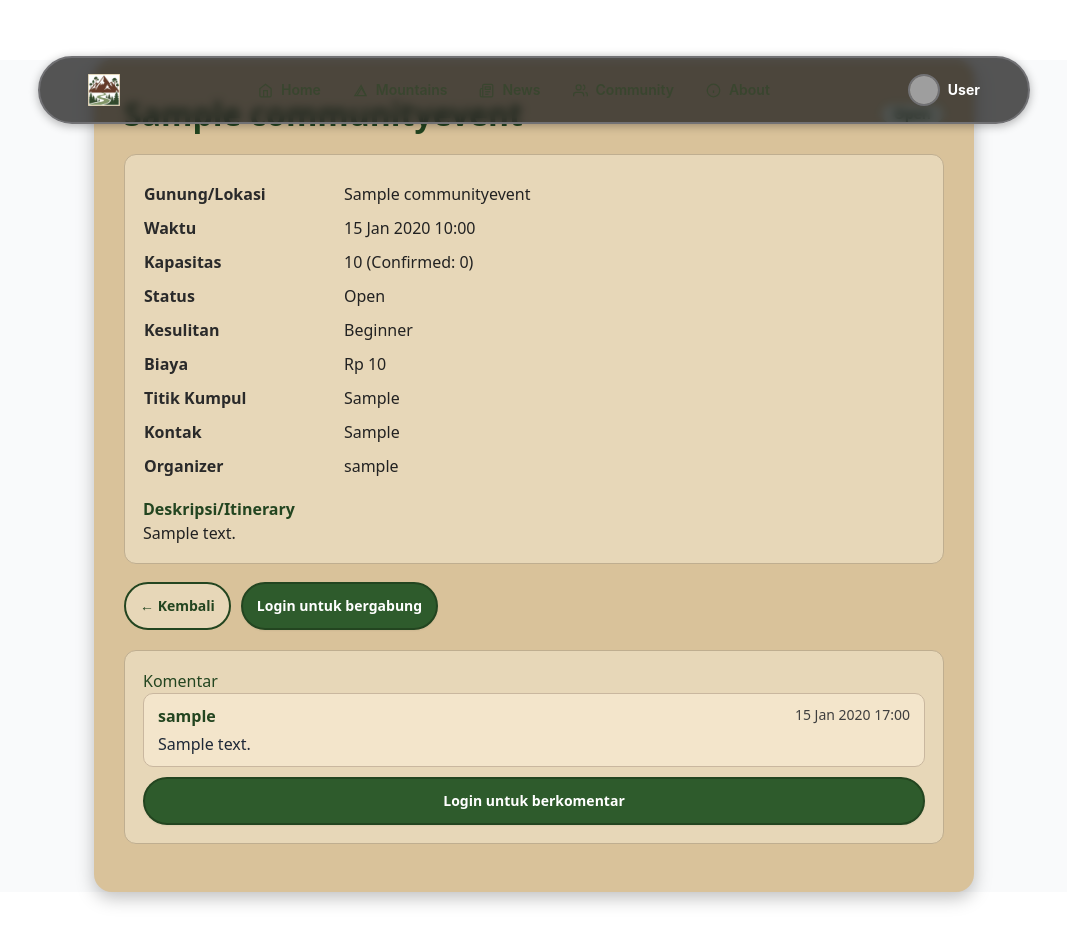
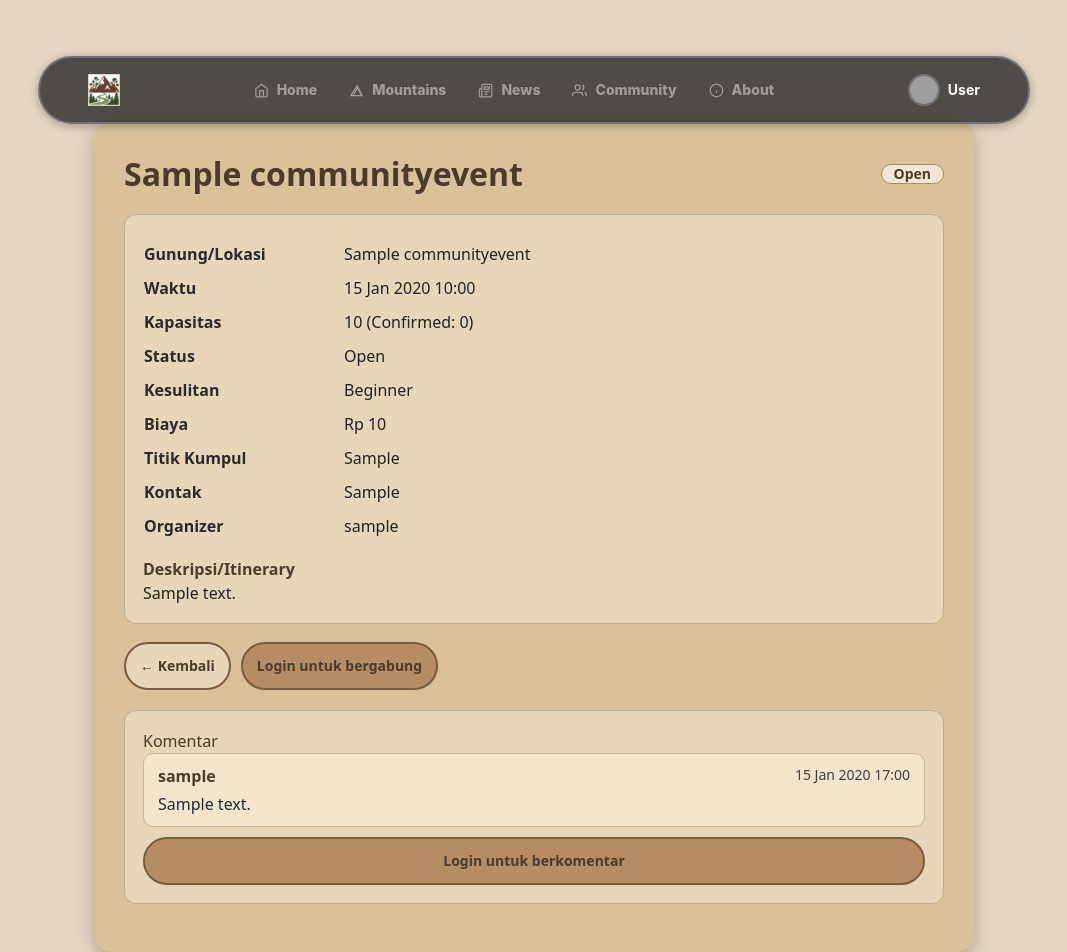
Before and after one commit to pbp-kelompok-c09/MountTrack, a Django app: page /community/1/ in a window 1280 px wide. Shown: the whole page, without its empty margins (106-1173 px from the left). Run offline with Django 5.2, Linux system fonts and the light colour scheme; tables that the repository leaves empty hold one stand-in row (values such as "Sample post"); some libraries are stand-ins or nearby versions; some web fonts are replaced; grey boxes are pictures that could not be loaded.

Commit message:
update community background

```diff
--- a/community/templates/community/event_detail.html
+++ b/community/templates/community/event_detail.html
@@ -1,12 +1,16 @@
+
 {% extends "base.html" %}
 {% block content %}
 <style>
-
-  body { background-color:#2f3e27; }
+  .community-bg {
+    padding-top: 120px; /* biar gak ketiban navbar */
+    background-color: #e5d7c4;
+    min-height: 100vh;
+  }
 
   .detail-wrap {
     max-width: 880px;
-    margin: 60px auto;
+    margin: auto;
     background: #d9c29a;
     border-radius: 18px;
     box-shadow: 0 6px 18px rgba(0,0,0,.25);
@@ -23,7 +27,7 @@
   .detail-title {
     font-size: 32px;
     font-weight: 800;
-    color: #234520;
+    color: #4b3b2b;
     margin: 0;
   }
 
@@ -32,9 +36,9 @@
     border-radius: 999px;
     font-weight: 700;
     font-size: 14px;
-    background: #e7f4e6;
-    color: #234520;
-    border: 1.4px solid #1d4f1d4d;
+    background: #f2e6d5;
+    color: #4b3b2b;
+    border: 1.4px solid #a48d6a;
   }
 
   .card {
@@ -54,26 +58,35 @@
   }
   td { color: #222; }
 
-  strong { color: #234520; }
-
+  strong { color: #4b3b2b; }
 
   .actions { display: flex; gap: 10px; flex-wrap: wrap; margin: 10px 0 20px; }
+
   .btn {
     padding: 8px 14px;
     border-radius: 999px;
     text-decoration: none;
     font-weight: 700;
-    border: 2px solid #234520;
-    background: #2e5b2c;
-    color: #fff;
-    transition: background .15s ease;
+    border: 2px solid #7a5c3e;
+    background: #b68c64;
+    color: #fffaf2;
+    transition: all .2s ease;
   }
-  .btn:hover { background: #244923; }
+  .btn:hover {
+    background: #a67a52;
+    transform: translateY(-1px);
+    box-shadow: 0 3px 8px rgba(0,0,0,0.2);
+  }
+
   .btn-outline {
     background: #e7d7b8;
-    color: #234520;
+    color: #4b3b2b;
+    border-color: #7a5c3e;
+    transition: all .2s ease;
   }
-
+  .btn-outline:hover {
+    background: #d8c39d;
+  }
 
   .comment-item {
     background: #f3e5cb;
@@ -82,7 +95,7 @@
     margin-bottom: 10px;
     border: 1px solid #c9b79f;
   }
-  .comment-item strong { color: #234520; }
+  .comment-item strong { color: #4b3b2b; }
   .comment-item span { color: #3f3f3f; font-size: 14px; }
   .comment-body { margin-top: 4px; white-space: pre-wrap; }
 
@@ -103,29 +116,28 @@
   }
   .comment-form button {
     margin-top: 10px;
-    background: #2e5b2c;
-    color: #fff;
-    border: 2px solid #234520;
+    background: #b68c64;
+    color: #fffaf2;
+    border: 2px solid #7a5c3e;
     padding: 8px 14px;
     border-radius: 999px;
     font-weight: 700;
     cursor: pointer;
+    transition: all .2s ease;
   }
-  .comment-form button:hover { background: #244923; }
+  .comment-form button:hover { background: #a67a52; }
 
-  /* hilangkan link biru default */
-  a { color: #234520; text-decoration: none; font-weight: 600; }
-  a:hover { text-decoration: underline; }
+  .detail-wrap a { color: #4b3b2b; text-decoration: none; font-weight: 600; }
+  .detail-wrap a:hover { text-decoration: underline; }
 </style>
 
+<div class="community-bg">
   <div class="detail-wrap">
-  <!-- Header -->
     <div class="detail-head">
       <h1 class="detail-title">{{ event.title }}</h1>
       <span class="badge">{{ event.get_status_display }}</span>
     </div>
 
-  <!-- Info -->
     <div class="card">
       <table>
         <tr><th>Gunung/Lokasi</th><td>{{ event.mountain_name }}</td></tr>
@@ -147,7 +159,6 @@
       {% endif %}
     </div>
 
-  <!-- Actions -->
     <div class="actions">
       <a href="{% url 'community:event_list' %}" class="btn-outline btn">← Kembali</a>
 
@@ -176,9 +187,8 @@
       {% endif %}
     </div>
 
-  <!-- Komentar -->
     <div class="card">
-    <h3 style="margin-top:0;color:#234520;">Komentar</h3>
+      <h3 style="margin-top:0;color:#4b3b2b;">Komentar</h3>
       {% for c in comments %}
         <div class="comment-item">
           <div style="display:flex;justify-content:space-between;">
@@ -202,4 +212,5 @@
       {% endif %}
     </div>
   </div>
+</div>
 {% endblock %}
```
Also changed, not shown: community/templates/community/event_form.html (+10 -0 lines), community/templates/community/event_list.html (+33 -3 lines), community/static/community/css/community.css (line endings or trailing spaces). Lines whose indentation alone changed are shown as unchanged.
